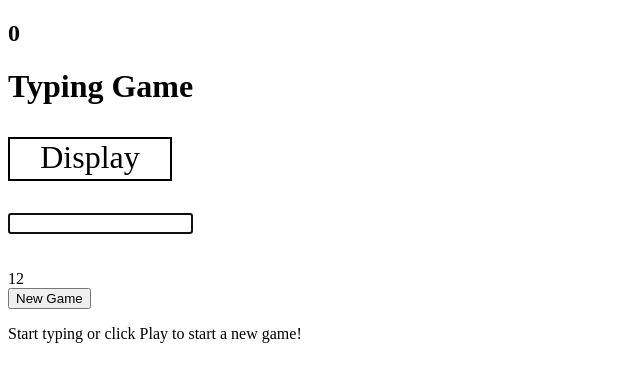
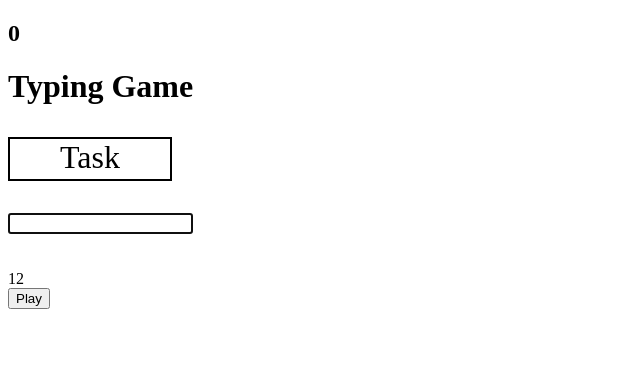
Before and after one commit to weskeiser/Typing-Game, a React (Create React App) app: page / in a window 1280 px wide. Shown: the top 382 px of the page, without its empty margins (0-640 px from the left). Built offline with nearby package versions, Linux system fonts and the light colour scheme.

Commit message:
progress backup

```diff
--- a/src/App.tsx
+++ b/src/App.tsx
@@ -5,7 +5,6 @@ import TextInput from './modules/TextInput/TextInput';
 import TaskDisplay from './modules/TaskDisplay/TaskDisplay';
 import ProgressDisplay from './modules/ProgressDisplay/ProgressDisplay';
 import TimerButton from './modules/TimerButton/TimerButton';
-import GameStatus from './modules/GameStatus/GameStatus';
 
 import updateTask from './functions/updateTask';
 
@@ -14,16 +13,14 @@ const characterDatabase = [1, 2, 3, 4, 5];
 function App() {
   // States
   const [progress, setProgress] = useState(0);
-  const [displayText, setDisplayText] = useState('Display');
+  const [displayText, setDisplayText] = useState('Task');
   const [textInputValue, setTextInputValue] = useState('');
   const [textInputInactive, setTextInputInactive] = useState(false);
   const [taskLength, setTaskLength] = useState(4);
   const [taskTimer, setTaskTimer] = useState(12);
   const [timeRemaining, setTimeRemaining] = useState(taskTimer);
   const [intervalId, setIntervalId] = useState(0);
-  const [gameStatus, setGameStatus] = useState(
-    'Start typing or click Play to start a new game!'
-  );
+  const [currentlyPlaying, setCurrentlyPlaying] = useState(false);
 
   // Refs
   const textInputRef = useRef();
@@ -85,8 +82,9 @@ function App() {
         intervalId={intervalId}
         setIntervalId={setIntervalId}
         startCountdown={startCountdown}
+        currentlyPlaying={currentlyPlaying}
+        setCurrentlyPlaying={setCurrentlyPlaying}
       />
-      <GameStatus gameStatus={gameStatus} />
     </>
   );
 }
--- a/src/modules/GameStatus/GameStatus.tsx
+++ /dev/null
@@ -1,5 +0,0 @@
-const GameStatus = (props) => {
-  return <p>{props.gameStatus}</p>;
-};
-
-export default GameStatus;
--- a/src/modules/TimerButton/TimerButton.tsx
+++ b/src/modules/TimerButton/TimerButton.tsx
@@ -1,4 +1,4 @@
-import { useState, useEffect } from 'react';
+import { useEffect } from 'react';
 import generateTask from '../../functions/generateTask';
 
 const TimerButton = (props) => {
@@ -6,12 +6,12 @@ const TimerButton = (props) => {
   // const [intervalId, setIntervalId] = useState(0);
 
   useEffect(() => {
-    // Clear timer interval.
+    // End of game
     if (props.intervalId && !props.timeRemaining) {
       clearInterval(props.intervalId);
       props.setIntervalId(0);
       props.setTextInputInactive(true);
-      props.setDisplayText('message');
+      props.setDisplayText('Task');
     }
   }, [props.timeRemaining]);
 
@@ -23,12 +23,13 @@ const TimerButton = (props) => {
         clearInterval(props.intervalId);
         props.setIntervalId(0);
         props.setTextInputInactive(true);
-        console.log('here');
+        props.setCurrentlyPlaying(false);
         return;
       } else {
         props.textInputRef.current.focus();
         props.setTextInputInactive(false);
         props.startCountdown();
+        props.setCurrentlyPlaying(true);
       }
     }
 
@@ -46,6 +47,7 @@ const TimerButton = (props) => {
       props.setTextInputInactive(false);
       props.textInputRef.current.focus();
       props.setProgress(0);
+      props.setCurrentlyPlaying(true);
 
       // - Set countdown.
       props.setTimeRemaining(props.taskTimer);
@@ -56,7 +58,9 @@ const TimerButton = (props) => {
   return (
     <>
       <div>{props.timeRemaining}</div>
-      <button onClick={handleClick}>New Game</button>
+      <button onClick={handleClick}>
+        {props.currentlyPlaying ? 'Pause' : 'Play'}
+      </button>
     </>
   );
 };
```
